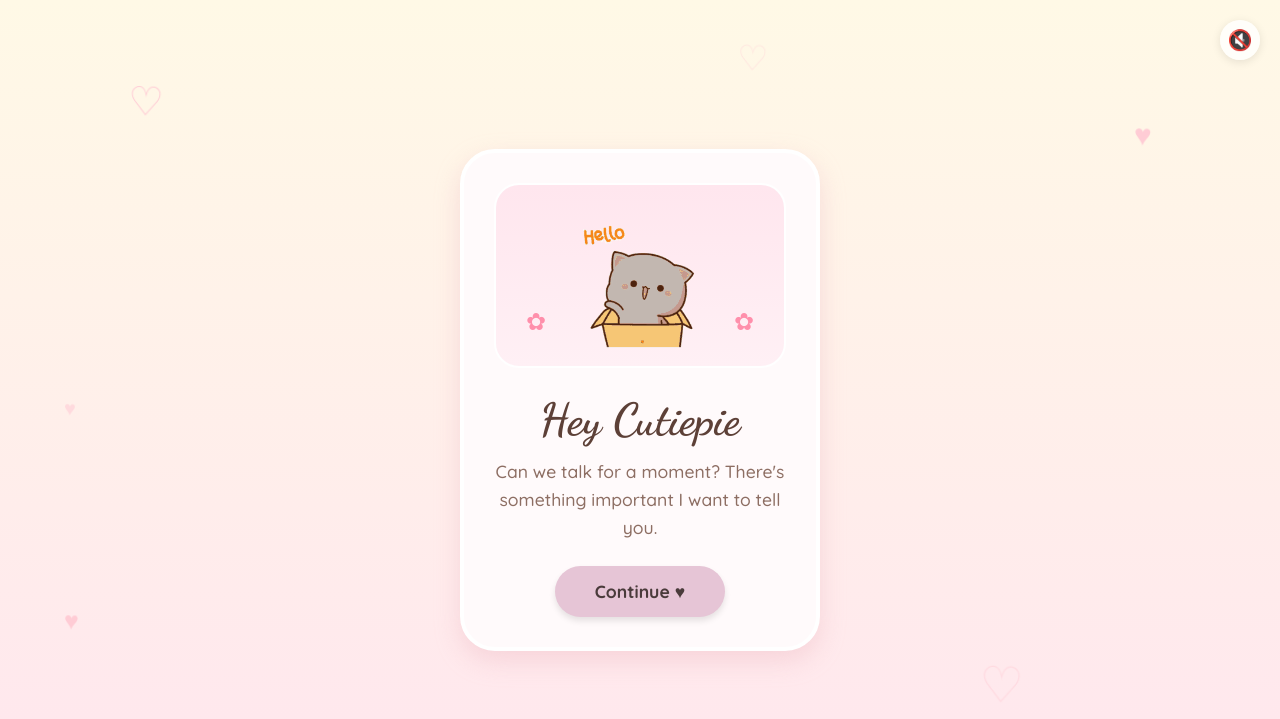
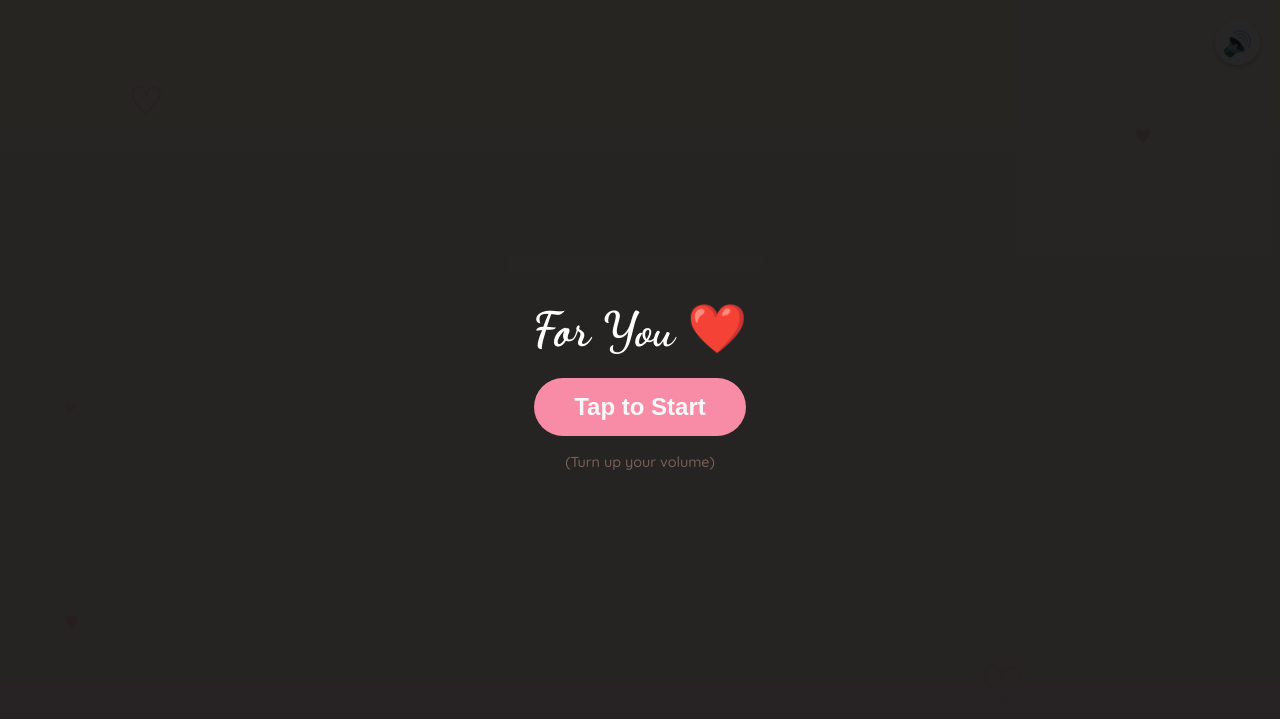
Before and after one commit to imgecomp/Sorry.., a plain HTML site: page index.html in a window 1280 px wide. Drawn offline with nearby package versions, Linux system fonts and the light colour scheme.

Commit message:
Update index.html

```diff
--- a/index.html
+++ b/index.html
@@ -21,6 +21,23 @@
             overflow: hidden;
         }
 
+        /* --- CLICK TO START OVERLAY --- */
+        #overlay {
+            position: fixed; top: 0; left: 0; width: 100%; height: 100%;
+            background: rgba(0,0,0,0.85);
+            display: flex; justify-content: center; align-items: center;
+            z-index: 2000; color: white; flex-direction: column;
+            cursor: pointer;
+            transition: opacity 0.5s;
+        }
+        #overlay h1 { font-family: 'Dancing Script', cursive; font-size: 3rem; margin-bottom: 20px; color: #fff; }
+        .pulse-btn {
+            background: #ff8fab; color: white; padding: 15px 40px; border-radius: 50px;
+            font-size: 1.5rem; border: none; cursor: pointer; animation: pulse 1.5s infinite;
+            font-weight: bold;
+        }
+
+        /* --- PAGES --- */
         .page {
             display: none;
             flex-direction: column;
@@ -38,11 +55,11 @@
             to { opacity: 1; transform: translateY(0); }
         }
 
-        /* --- INCREASED CARD SIZE --- */
+        /* --- CARDS --- */
         .card {
             background-color: #fffafb;
-            width: 360px; /* Increased from 320px */
-            padding: 30px; /* Increased padding */
+            width: 360px;
+            padding: 30px;
             border-radius: 35px;
             box-shadow: 0 10px 25px rgba(235, 180, 190, 0.4);
             text-align: center;
@@ -53,7 +70,7 @@
 
         .image-container {
             width: 100%;
-            height: 185px; /* Increased from 160px */
+            height: 185px;
             background: linear-gradient(to bottom, #ffe6ee, #fff0f5);
             border-radius: 25px;
             display: flex;
@@ -64,7 +81,7 @@
             position: relative;
         }
 
-        .character-img { width: 130px; height: auto; margin-bottom: 15px; } /* Slightly bigger images */
+        .character-img { width: 130px; height: auto; margin-bottom: 15px; }
 
         /* --- FLOWER DECORATIONS --- */
         .flower { position: absolute; font-size: 24px; color: #ff8fab; bottom: 30px; }
@@ -95,10 +112,10 @@
         .btn-container { display: flex; justify-content: center; gap: 15px; }
         .btn-no { background-color: #f0f0f0; color: #555; position: relative; }
 
-        /* Polaroid Styles (Increased Size) */
+        /* Polaroid Styles */
         .photo-frame {
             width: 100%;
-            height: 240px; /* Increased */
+            height: 240px;
             background: #fff;
             padding: 12px 12px 45px 12px;
             box-shadow: 0 4px 15px rgba(0,0,0,0.1);
@@ -112,38 +129,14 @@
         .photo-slide { position: absolute; top: 12px; left: 12px; right: 12px; bottom: 45px; opacity: 0; transition: opacity 1s; }
         .photo-slide.active { opacity: 1; }
 
-        /* Envelope Styles (Resized to Match New Size) */
+        /* Envelope Styles */
         .envelope-wrapper { position: relative; cursor: pointer; animation: floatEnvelope 3s ease-in-out infinite; }
         .envelope-wrapper.open { animation: none; cursor: default; }
-
-        /* Updated Dimensions: 360px Width */
         .envelope { width: 360px; height: 250px; background: #ff8fab; position: relative; border-radius: 0 0 15px 15px; box-shadow: 0 20px 40px rgba(0,0,0,0.1); z-index: 2; }
-
-        .front-pocket {
-            position: absolute; bottom: 0; left: 0; width: 0; height: 0;
-            border-left: 180px solid transparent;
-            border-right: 180px solid transparent;
-            border-bottom: 150px solid #f06292;
-            border-radius: 0 0 15px 15px; z-index: 3;
-        }
-
-        .flap {
-            position: absolute; top: 0; left: 0; width: 0; height: 0;
-            border-left: 180px solid transparent;
-            border-right: 180px solid transparent;
-            border-top: 150px solid #ffb2c1;
-            transform-origin: top; transition: transform 0.6s cubic-bezier(0.4, 0, 0.2, 1); z-index: 4;
-        }
-
+        .front-pocket { position: absolute; bottom: 0; left: 0; width: 0; height: 0; border-left: 180px solid transparent; border-right: 180px solid transparent; border-bottom: 150px solid #f06292; border-radius: 0 0 15px 15px; z-index: 3; }
+        .flap { position: absolute; top: 0; left: 0; width: 0; height: 0; border-left: 180px solid transparent; border-right: 180px solid transparent; border-top: 150px solid #ffb2c1; transform-origin: top; transition: transform 0.6s cubic-bezier(0.4, 0, 0.2, 1); z-index: 4; }
         .seal { position: absolute; top: 100px; left: 50%; transform: translateX(-50%); width: 50px; height: 50px; background: radial-gradient(circle at 30% 30%, #ffd700, #b8860b); border-radius: 50%; border: 2px solid #daa520; display: flex; align-items: center; justify-content: center; z-index: 5; color: #8b4513; font-size: 24px; transition: opacity 0.3s; }
-
-        .letter-content {
-            position: absolute; bottom: 0; left: 50%; transform: translateX(-50%);
-            width: 330px; height: 230px;
-            background: #fff; padding: 30px 20px; border-radius: 10px; text-align: center; z-index: 1;
-            transition: transform 0.8s cubic-bezier(0.68, -0.55, 0.27, 1.55);
-            background-image: linear-gradient(#f1f1f1 1px, transparent 1px); background-size: 100% 1.5em;
-        }
+        .letter-content { position: absolute; bottom: 0; left: 50%; transform: translateX(-50%); width: 330px; height: 230px; background: #fff; padding: 30px 20px; border-radius: 10px; text-align: center; z-index: 1; transition: transform 0.8s cubic-bezier(0.68, -0.55, 0.27, 1.55); background-image: linear-gradient(#f1f1f1 1px, transparent 1px); background-size: 100% 1.5em; }
 
         @keyframes floatEnvelope { 0%, 100% { transform: translateY(0); } 50% { transform: translateY(-10px); } }
         .envelope-wrapper.open .flap { transform: rotateX(180deg); z-index: 1; }
@@ -153,35 +146,42 @@
 
         .sparkle { position: absolute; width: 8px; height: 8px; background: #ffd700; border-radius: 50%; pointer-events: none; opacity: 0; z-index: 10; box-shadow: 0 0 10px #ffd700; }
         @keyframes sparkle-anim { 0% { opacity: 1; transform: scale(0); } 50% { opacity: 1; transform: scale(1); } 100% { opacity: 0; transform: scale(0) translate(var(--tx), var(--ty)); } }
+        .hint { margin-top: 80px; color: #bcaaa4; font-size: 0.9rem; animation: pulse 2s infinite; }
+        @keyframes pulse { 0% { opacity: 0.6; } 50% { opacity: 1; } 100% { opacity: 0.6; } }
 
         .floating-heart { position: absolute; color: #ffccd5; z-index: 1; animation: float 6s infinite ease-in-out; pointer-events: none; }
         @keyframes float { 0%, 100% { transform: translateY(0) rotate(0deg); } 50% { transform: translateY(-20px) rotate(10deg); } }
 
-        .hint { margin-top: 80px; color: #bcaaa4; font-size: 0.9rem; animation: pulse 2s infinite; }
-        @keyframes pulse { 0% { opacity: 0.6; } 50% { opacity: 1; } 100% { opacity: 0.6; } }
+        /* Hidden YouTube Player */
+        #youtube-player { position: absolute; width: 1px; height: 1px; opacity: 0; pointer-events: none; }
+        .music-control { position: fixed; top: 20px; right: 20px; z-index: 100; font-size: 24px; cursor: pointer; background: white; border-radius: 50%; width: 45px; height: 45px; display: flex; align-items: center; justify-content: center; box-shadow: 0 2px 5px rgba(0,0,0,0.2); }
 
-        /* Music Toggle Button */
-        .music-btn { position: fixed; top: 20px; right: 20px; background: rgba(255,255,255,0.8); border: none; border-radius: 50%; width: 40px; height: 40px; cursor: pointer; z-index: 100; box-shadow: 0 2px 10px rgba(0,0,0,0.1); display: flex; align-items: center; justify-content: center; font-size: 20px; }
     </style>
 </head>
 <body>
-    <!-- 🎵 YOUR AUDIO FILE HERE -->
-    <audio id="bg-music" loop>
-        <source src="song.mp3" type="audio/mp3">
-    </audio>
 
-    <button class="music-btn" onclick="toggleMusic()" id="musicToggleBtn">🔇</button>
+    <!-- 🎵 HIDDEN YOUTUBE PLAYER FOR "TUM HO TOH" -->
+    <div id="youtube-player"></div>
 
-    <!-- Global Background Hearts -->
+    <!-- Music Toggle -->
+    <div class="music-control" onclick="toggleMusic()">🔊</div>
+
+    <!-- CLICK TO START OVERLAY -->
+    <div id="overlay" onclick="startExperience()">
+        <h1>For You ❤️</h1>
+        <button class="pulse-btn">Tap to Start</button>
+        <p style="margin-top: 15px; font-size: 0.9rem; opacity: 0.8;">(Turn up your volume)</p>
+    </div>
+
+    <!-- Background Hearts -->
     <div class="floating-heart" style="top: 10%; left: 10%; font-size: 40px; transform: rotate(-15deg);">♡</div>
     <div class="floating-heart" style="top: 15%; right: 10%; font-size: 30px; transform: rotate(10deg);">♥</div>
     <div class="floating-heart" style="bottom: 20%; left: 5%; font-size: 25px; transform: rotate(-5deg);">♥</div>
     <div class="floating-heart" style="bottom: 10%; right: 20%; font-size: 50px; opacity: 0.5;">♡</div>
     <div class="floating-heart" style="top: 50%; left: 5%; font-size: 20px; opacity: 0.6;">♥</div>
-    <div class="floating-heart" style="top: 5%; right: 40%; font-size: 35px; opacity: 0.4;">♡</div>
 
     <!-- PAGE 1: INTRO -->
-    <div id="page1" class="page active-page">
+    <div id="page1" class="page">
         <div class="card">
             <div class="image-container">
                 <div class="flower flower-left">✿</div>
@@ -190,7 +190,7 @@
             </div>
             <h1>Hey Cutiepie</h1>
             <p>Can we talk for a moment? There's something important I want to tell you.</p>
-            <button class="btn" onclick="playMusic(); nextPage(2)">Continue ♥</button>
+            <button class="btn" onclick="nextPage(2)">Continue ♥</button>
         </div>
     </div>
 
@@ -231,7 +231,7 @@
             <div class="image-container">
                 <div class="flower flower-left">✿</div>
                 <div class="flower flower-right">✿</div>
-                <img src="happy.gif" alt="Happy Cat" class="character-img">
+                <img src="celebrate.gif" alt="Happy Cat" class="character-img">
             </div>
             <h1>Yay! ❤️</h1>
             <p>Thank you for forgiving me! I love you so much!</p>
@@ -241,11 +241,10 @@
 
     <!-- PAGE 5: MEMORIES -->
     <div id="page5" class="page">
-        <!-- Increased width for this specific card -->
         <div class="card" style="width: 400px;">
             <h1>Remember this?</h1>
             <div class="photo-frame">
-                <!-- REPLACE THESE WITH YOUR REAL PHOTOS -->
+                <!-- Replace photos here -->
                 <img src="https://images.unsplash.com/photo-1518199266791-5375a83190b7?w=400" class="photo photo-slide active">
                 <img src="https://images.unsplash.com/photo-1621112904887-419379ce6824?w=400" class="photo photo-slide">
                 <img src="https://images.unsplash.com/photo-1529333166437-7750a6dd5a70?w=400" class="photo photo-slide">
@@ -274,40 +273,80 @@
         <p class="hint" id="hint-text">Tap to open</p>
     </div>
 
+    <!-- YOUTUBE API SCRIPT -->
+    <script src="https://www.youtube.com/iframe_api"></script>
+
     <script>
-        let confettiInterval = null;
-
-        // 1. Play Music Function
-        function playMusic() {
-            var music = document.getElementById('bg-music');
-            music.volume = 0.5;
-            music.play().then(() => {
-                document.getElementById('musicToggleBtn').innerText = "🔊"; // Change icon to Unmuted
-            }).catch(e => console.log("Music failed:", e));
+        // 1. YouTube Player Setup
+        var player;
+        function onYouTubeIframeAPIReady() {
+            player = new YT.Player('youtube-player', {
+                height: '0',
+                width: '0',
+                // Updated with "Tum Ho Toh" video ID
+                videoId: 'rOUuGvJkBrQ',
+                playerVars: {
+                    'autoplay': 0,
+                    'controls': 0,
+                    'loop': 1,
+                    'playlist': 'rOUuGvJkBrQ' // Required for loop to work
+                },
+                events: {
+                    'onReady': onPlayerReady
+                }
+            });
         }
 
-        // 2. Toggle Music Button
+        function onPlayerReady(event) {
+            // Player is ready, waiting for click
+            console.log("Music Ready");
+        }
+
+        // 2. Start Experience (Triggers Audio)
+        function startExperience() {
+            if (player && player.playVideo) {
+                player.playVideo();
+                player.setVolume(50); // Set volume to 50%
+            }
+            document.getElementById('overlay').style.opacity = '0';
+            setTimeout(() => {
+                document.getElementById('overlay').style.display = 'none';
+            }, 500);
+
+            document.getElementById('page1').classList.add('active-page');
+            document.getElementById('page1').style.display = 'flex';
+        }
+
         function toggleMusic() {
-            var music = document.getElementById('bg-music');
-            if (music.paused) {
-                playMusic();
+            if (!player) return;
+            var btn = document.querySelector('.music-control');
+            if (player.getPlayerState() === 1) { // 1 = Playing
+                player.pauseVideo();
+                btn.innerText = "🔇";
             } else {
-                music.pause();
-                document.getElementById('musicToggleBtn').innerText = "🔇";
+                player.playVideo();
+                btn.innerText = "🔊";
             }
         }
 
-        // 3. Navigation
+        // 3. Navigation Logic
         function nextPage(pageNumber) {
             if (pageNumber === 5) stopCelebration();
 
-            document.querySelectorAll('.page').forEach(p => p.classList.remove('active-page'));
-            document.getElementById('page' + pageNumber).classList.add('active-page');
+            document.querySelectorAll('.page').forEach(p => {
+                p.classList.remove('active-page');
+                p.style.display = 'none';
+            });
+
+            let nextPage = document.getElementById('page' + pageNumber);
+            nextPage.classList.add('active-page');
+            nextPage.style.display = 'flex';
 
             if (pageNumber === 4) startCelebration();
             if (pageNumber === 5) startSlideshow();
         }
 
+        // 4. Moving "No" Button
         function moveButton() {
             var btn = document.getElementById('noBtn');
             var x = Math.random() * (window.innerWidth - 100);
@@ -317,6 +356,8 @@
             btn.style.top = y + 'px';
         }
 
+        // 5. Confetti
+        let confettiInterval = null;
         function startCelebration() {
             var count = 200;
             var defaults = { origin: { y: 0.7 }, colors: ['#ffccd5', '#ff8fab', '#e6c5d6', '#ffd700'] };
@@ -348,6 +389,7 @@
             confetti.reset();
         }
 
+        // 6. Slideshow
         function startSlideshow() {
             let slides = document.querySelectorAll('.photo-slide');
             let currentSlide = 0;
@@ -358,6 +400,7 @@
             }, 3000);
         }
 
+        // 7. Envelope
         function openEnvelope() {
             const wrapper = document.getElementById('envelopeWrapper');
             if (!wrapper.classList.contains('open')) {
```
